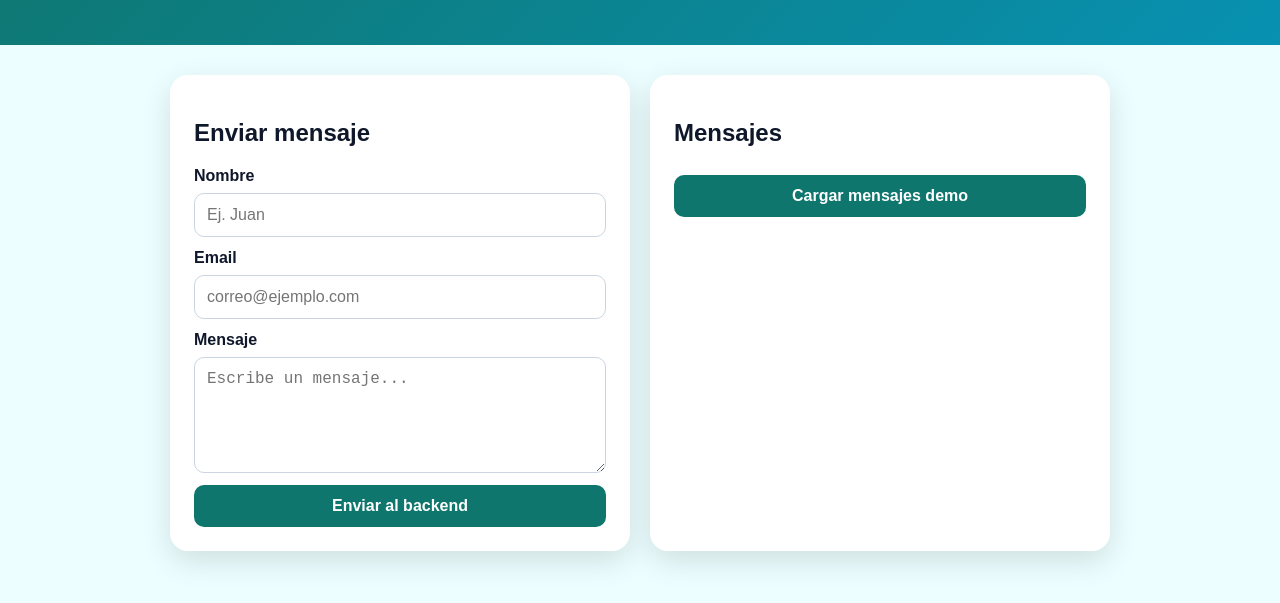
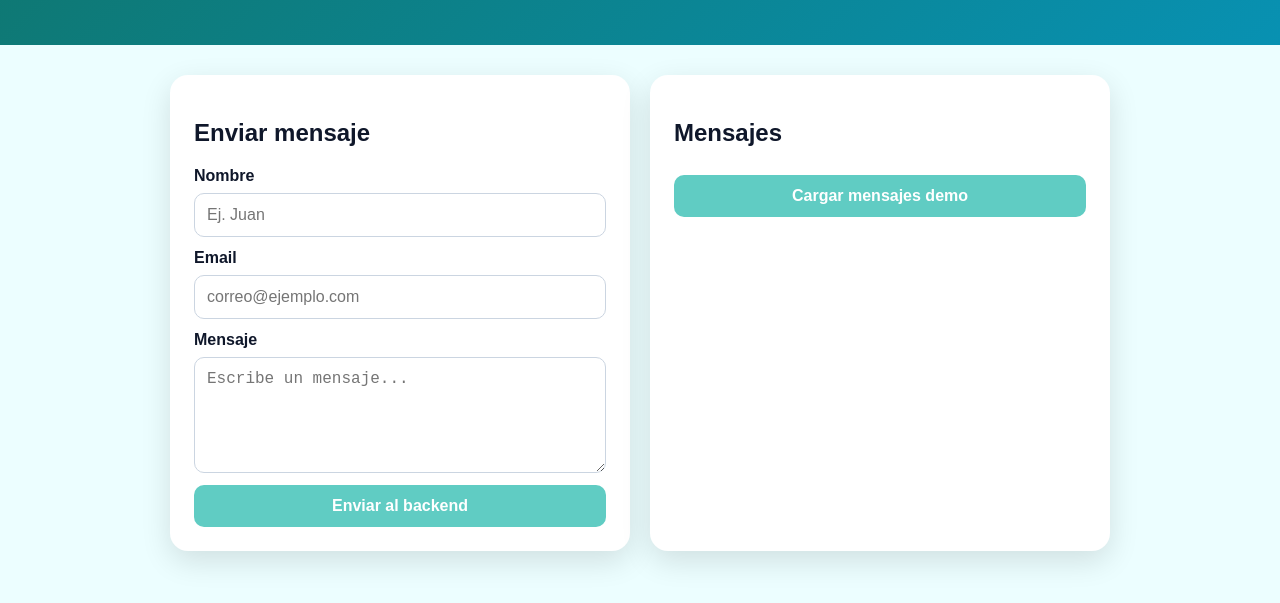
Before and after one commit to javimer22-ux/Deploy-en-netlify_Perugachi, a website: page index.html in a window 1280 px wide. Shown: the part 133-736 px from the top of the page. Drawn offline with Linux system fonts and the light colour scheme.

Commit message:
Con supaBase2

```diff
--- a/index.html
+++ b/index.html
@@ -42,7 +42,7 @@
       font-size: 1rem;
     }
     button {
-      background: #0f766e;
+      background: #60ccc3;
       color: white;
       border: none;
       cursor: pointer;
```
